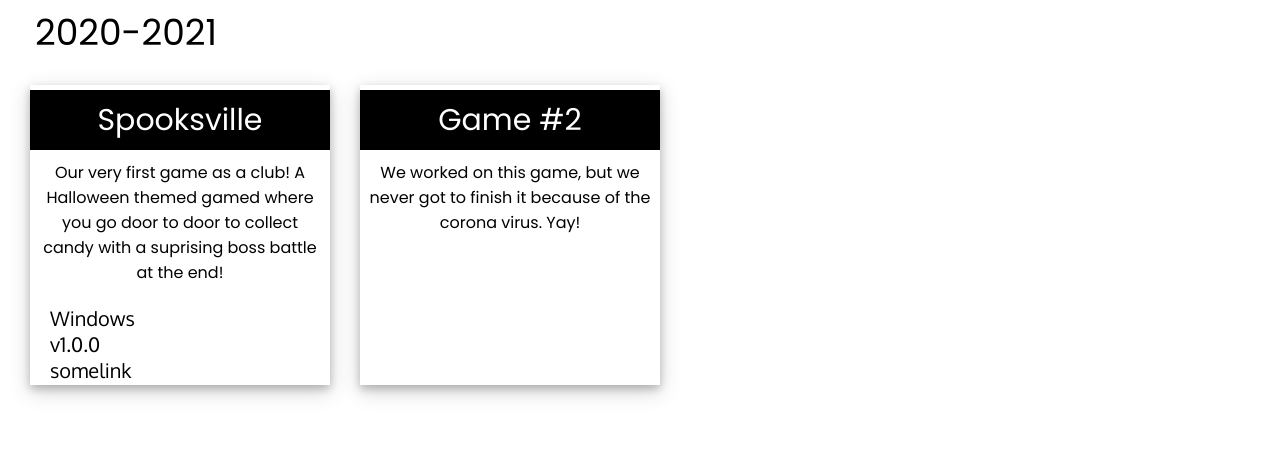
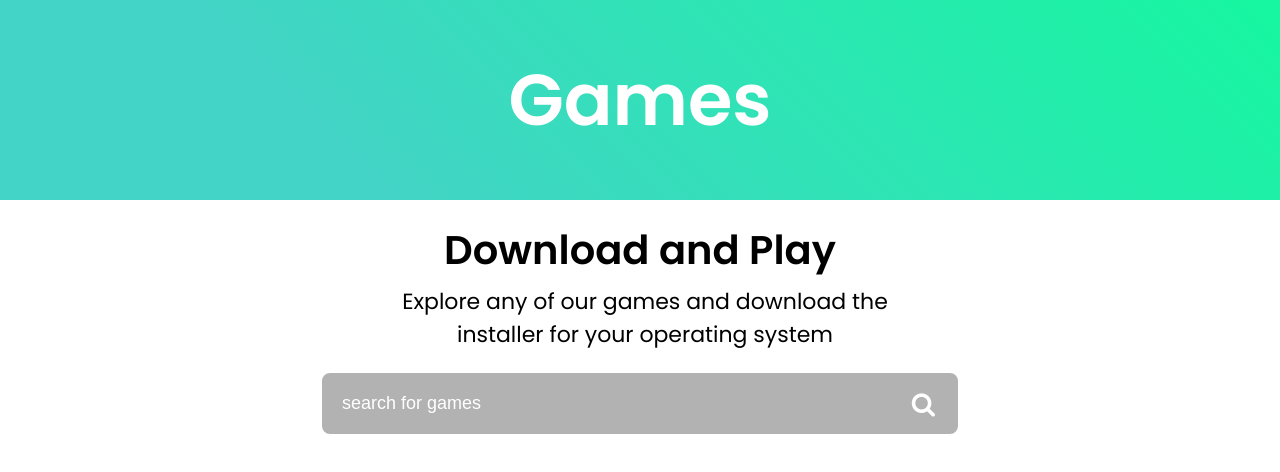
Before and after one commit to estebangarcia21/gdc-website, a React (Create React App) app: page /our-games in a window 1280 px wide. Shown: the top 472 px of the page. Built offline with nearby package versions, Linux system fonts and the light colour scheme; a web font is replaced by a local one.

Commit message:
Created a search bar for the games section

```diff
--- a/public/index.html
+++ b/public/index.html
@@ -2,6 +2,15 @@
 <html>
     <head>
         <title>FHS GDC</title>
+        <meta charset="UTF-8" />
+        <link
+            href="https://maxcdn.bootstrapcdn.com/font-awesome/4.7.0/css/font-
+awesome.min.css"
+            rel="stylesheet"
+            integrity="sha384-
+wvfXpqpZZVQGK6TAh5PVlGOfQNHSoD2xbE+QkPxCAFlNEevoEH3Sl0sibVcOQVnN"
+            crossorigin="anonymous"
+        />
     </head>
     <body>
         <div id="root"></div>
--- a/src/assets/components/pages/game-data.tsx
+++ b/src/assets/components/pages/game-data.tsx
@@ -24,6 +24,7 @@ export interface Game {
     builds?: GameBuild[] | undefined;
 }
 
+// Games in class form. Migrate data to a PostgreSQL database in the future
 class Spooksville implements Game {
     gameTitle: string = 'Spooksville';
     yearRange: string = '2020-2021';
@@ -36,9 +37,9 @@ class Spooksville implements Game {
 
 class GameTwo implements Game {
     gameTitle: string = 'Game #2';
-    yearRange: string = '2020-2021';
+    yearRange: string = '2021-2022';
     gameDescription: string =
-        'We worked on this game, but we never got to finish it because of the corona virus. Yay!';
+        'We worked on this game, but we never got to finish it because of the corona virus :(';
     builds?: GameBuild[] | undefined = [];
 }
 
@@ -57,7 +58,7 @@ export class GameCardRenderer {
                     fontSize: '36px',
                 }}
             >
-                {yearRange}
+                {yearRange + ' Games'}
             </p>
         );
 
@@ -75,6 +76,7 @@ export class GameCardRenderer {
         return (
             <div>
                 {yearTitle}
+                <div className='line' />
                 {queryResults}
             </div>
         );
--- a/src/assets/components/pages/our-games.tsx
+++ b/src/assets/components/pages/our-games.tsx
@@ -1,10 +1,25 @@
 import React from 'react';
-import { GameCardRenderer } from './game-data';
 
 const Ourgamespage: React.FC = () => {
     return (
-        <div id='our-games'>
-            <div>{GameCardRenderer.showGamesFromYears('2020-2021')}</div>
+        <div>
+            <div id='our-games-header'>
+                <div className='title-text vertical-center'>Games</div>
+            </div>
+
+            <div className='black subtitle-text horizontal-text-center'>
+                Download and Play
+            </div>
+
+            <div className='description horizontal-center'>
+                Explore any of our games and download the installer for your
+                operating system
+            </div>
+
+            <div className='search-bar horizontal-center'>
+                <input type='text' placeholder='search for games' />
+                <i className='fa fa-search' />
+            </div>
         </div>
     );
 };
--- a/src/assets/scss/App.css
+++ b/src/assets/scss/App.css
@@ -1,11 +1,29 @@
 @import url("https://fonts.googleapis.com/css2?family=Montserrat:ital,wght@0,300;1,200&family=Neucha&family=Syne&display=swap&family=Source+Code+Pro:wght@600&display=swap&family=Bebas+Neue&display=swap&family=Oxygen:wght@400&display=swap&family=Poppins:wght@600&display=swap&family=Poppins:wght@400&display=swap");
 #our-games {
-  margin-left: 30px;
+  margin-left: 2%;
+}
+
+#our-games-header {
+  position: relative;
+  width: 100%;
+  height: 200px;
+  margin-bottom: 20px;
+  background-image: linear-gradient(45deg, #44d3c7 25%, #16f7a0);
+}
+
+.description {
+  text-align: center;
+  -webkit-box-pack: center;
+      -ms-flex-pack: center;
+          justify-content: center;
+  max-width: 40ch;
 }
 
 .line {
-  width: 80%;
+  position: relative;
+  width: 98%;
   height: 2px;
+  background-color: black;
 }
 
 .build {
@@ -29,9 +47,9 @@
   position: relative;
   margin-top: 20px;
   margin-right: 30px;
-  float: left;
   width: 300px;
   height: 300px;
+  float: left;
   -webkit-box-shadow: 0 4px 8px 0 rgba(0, 0, 0, 0.2), 0 6px 20px 0 rgba(0, 0, 0, 0.19);
           box-shadow: 0 4px 8px 0 rgba(0, 0, 0, 0.2), 0 6px 20px 0 rgba(0, 0, 0, 0.19);
 }
@@ -43,17 +61,52 @@
   background-color: black;
 }
 
-#sidebar {
-  margin: 0px;
-  padding: 0px;
-  overflow: auto;
-  position: fixed;
-  top: 0px;
-  left: 0px;
-  background-image: linear-gradient(70deg, #5b49ff 25%, #28f5e4);
-  z-index: 1;
-  width: 250px;
-  height: 100%;
+.search-bar {
+  position: relative;
+  width: 50%;
+  margin-top: 20px;
+}
+
+.search-bar input[type='text'] {
+  width: 100%;
+  padding: 20px;
+  padding-right: 60px;
+  -webkit-box-sizing: border-box;
+          box-sizing: border-box;
+  background: rgba(0, 0, 0, 0.3);
+  border: 2px solid #fff;
+  border-radius: 10px;
+  font-size: 18px;
+  color: #fff;
+  outline: none;
+}
+
+.fa-search {
+  position: absolute;
+  top: 50%;
+  -webkit-transform: translateY(-50%);
+          transform: translateY(-50%);
+  right: 25px;
+  color: #ffffff;
+  font-size: 25px;
+}
+
+::-webkit-input-placeholder {
+  color: #ffffff;
+}
+
+::-moz-placeholder {
+  color: #ffffff;
+}
+
+:-ms-input-placeholder {
+  color: #ffffff;
+}
+
+@media screen and (max-width: 425px) {
+  .search_box {
+    width: 95%;
+  }
 }
 
 #title-background {
@@ -101,10 +154,10 @@
   color: white;
 }
 
-.text {
+.text, .description {
   position: relative;
   font-family: "Poppins", sans-serif;
-  font-size: 16px;
+  font-size: 22px;
   margin: 5px;
 }
 
@@ -130,8 +183,8 @@
   background-color: white;
   padding: 10px 30px;
   border-radius: 32px;
-  -webkit-transition: background-color 0.3s, color 0.3s, width 0.3s, border-width 0.3s, border-color 0.3s;
-  transition: background-color 0.3s, color 0.3s, width 0.3s, border-width 0.3s, border-color 0.3s;
+  -webkit-transition: background-color 0.2s, color 0.2s, width 0.2s, border-width 0.2s, border-color 0.2s;
+  transition: background-color 0.2s, color 0.2s, width 0.2s, border-width 0.2s, border-color 0.2s;
 }
 
 .button:hover {
@@ -267,4 +320,26 @@ body {
 a {
   text-decoration: none;
 }
+
+.vertical-center {
+  position: relative;
+  top: 50%;
+  -webkit-transform: translate(0%, -50%);
+          transform: translate(0%, -50%);
+}
+
+.horizontal-center {
+  position: relative;
+  left: 50%;
+  -webkit-transform: translate(-50%, 0%);
+          transform: translate(-50%, 0%);
+}
+
+.horizontal-text-center {
+  text-align: center;
+}
+
+.black {
+  color: black;
+}
 /*# sourceMappingURL=App.css.map */
--- a/src/assets/scss/App.scss
+++ b/src/assets/scss/App.scss
@@ -18,3 +18,25 @@ body {
 a {
     text-decoration: none;
 }
+
+.vertical-center {
+    position: relative;
+
+    top: 50%;
+    transform: translate(0%, -50%);
+}
+
+.horizontal-center {
+    position: relative;
+
+    left: 50%;
+    transform: translate(-50%, 0%);
+}
+
+.horizontal-text-center {
+    text-align: center;
+}
+
+.black {
+    color: black;
+}
--- a/src/assets/scss/_homepage.scss
+++ b/src/assets/scss/_homepage.scss
@@ -64,7 +64,7 @@ $text-block-size: 30ch;
     position: relative;
 
     font-family: $standard-font;
-    font-size: 16px;
+    font-size: 22px;
 
     margin: 5px;
 }
@@ -99,10 +99,14 @@ $text-block-size: 30ch;
     padding: 10px 30px;
     border-radius: 32px;
 
-    -webkit-transition: background-color 0.3s, color 0.3s, width 0.3s,
-        border-width 0.3s, border-color 0.3s;
-    transition: background-color 0.3s, color 0.3s, width 0.3s, border-width 0.3s,
-        border-color 0.3s;
+    $transition-time: 0.2s;
+
+    -webkit-transition: background-color $transition-time,
+        color $transition-time, width $transition-time,
+        border-width $transition-time, border-color $transition-time;
+    transition: background-color $transition-time, color $transition-time,
+        width $transition-time, border-width $transition-time,
+        border-color $transition-time;
 }
 
 .button:hover {
--- a/src/assets/scss/_our-games.scss
+++ b/src/assets/scss/_our-games.scss
@@ -1,12 +1,37 @@
 $sidebar-width: 250px;
+$margin-size: 2%;
 
 #our-games {
-    margin-left: 30px;
+    margin-left: $margin-size;
+}
+
+#our-games-header {
+    position: relative;
+
+    width: 100%;
+    height: 200px;
+
+    margin-bottom: 20px;
+
+    background-image: linear-gradient(45deg, #44d3c7 25%, #16f7a0);
+}
+
+.description {
+    @extend .text;
+
+    text-align: center;
+    justify-content: center;
+
+    max-width: 40ch;
 }
 
 .line {
-    width: 80%;
+    position: relative;
+
+    width: 100% - $margin-size;
     height: 2px;
+
+    background-color: black;
 }
 
 .build {
@@ -37,10 +62,10 @@ $sidebar-width: 250px;
     margin-top: 20px;
     margin-right: 30px;
 
-    float: left;
-
     width: 300px;
     height: 300px;
+
+    float: left;
 
     box-shadow: 0 4px 8px 0 rgba(0, 0, 0, 0.2), 0 6px 20px 0 rgba(0, 0, 0, 0.19);
 }
@@ -54,19 +79,54 @@ $sidebar-width: 250px;
     background-color: black;
 }
 
-#sidebar {
-    margin: 0px;
-    padding: 0px;
-    overflow: auto;
+.search-bar {
+    position: relative;
 
-    position: fixed;
+    width: 50%;
 
-    top: 0px;
-    left: 0px;
+    margin-top: 20px;
+}
 
-    background-image: linear-gradient(70deg, #5b49ff 25%, #28f5e4);
-    z-index: 1;
+.search-bar input[type='text'] {
+    width: 100%;
 
-    width: $sidebar-width;
-    height: 100%;
+    padding: 20px;
+    padding-right: 60px;
+
+    box-sizing: border-box;
+    background: rgba(0, 0, 0, 0.3);
+
+    border: 2px solid #fff;
+    border-radius: 10px;
+
+    font-size: 18px;
+    color: #fff;
+    outline: none;
 }
+
+.fa-search {
+    position: absolute;
+
+    top: 50%;
+    transform: translateY(-50%);
+    right: 25px;
+
+    color: #ffffff;
+    font-size: 25px;
+}
+
+::-webkit-input-placeholder {
+    color: #ffffff;
+}
+::-moz-placeholder {
+    color: #ffffff;
+}
+:-ms-input-placeholder {
+    color: #ffffff;
+}
+
+@media screen and (max-width: 425px) {
+    .search_box {
+        width: 95%;
+    }
+}
```
Also changed, not shown: 2 other files (tests, documents, lock files or other folders).
